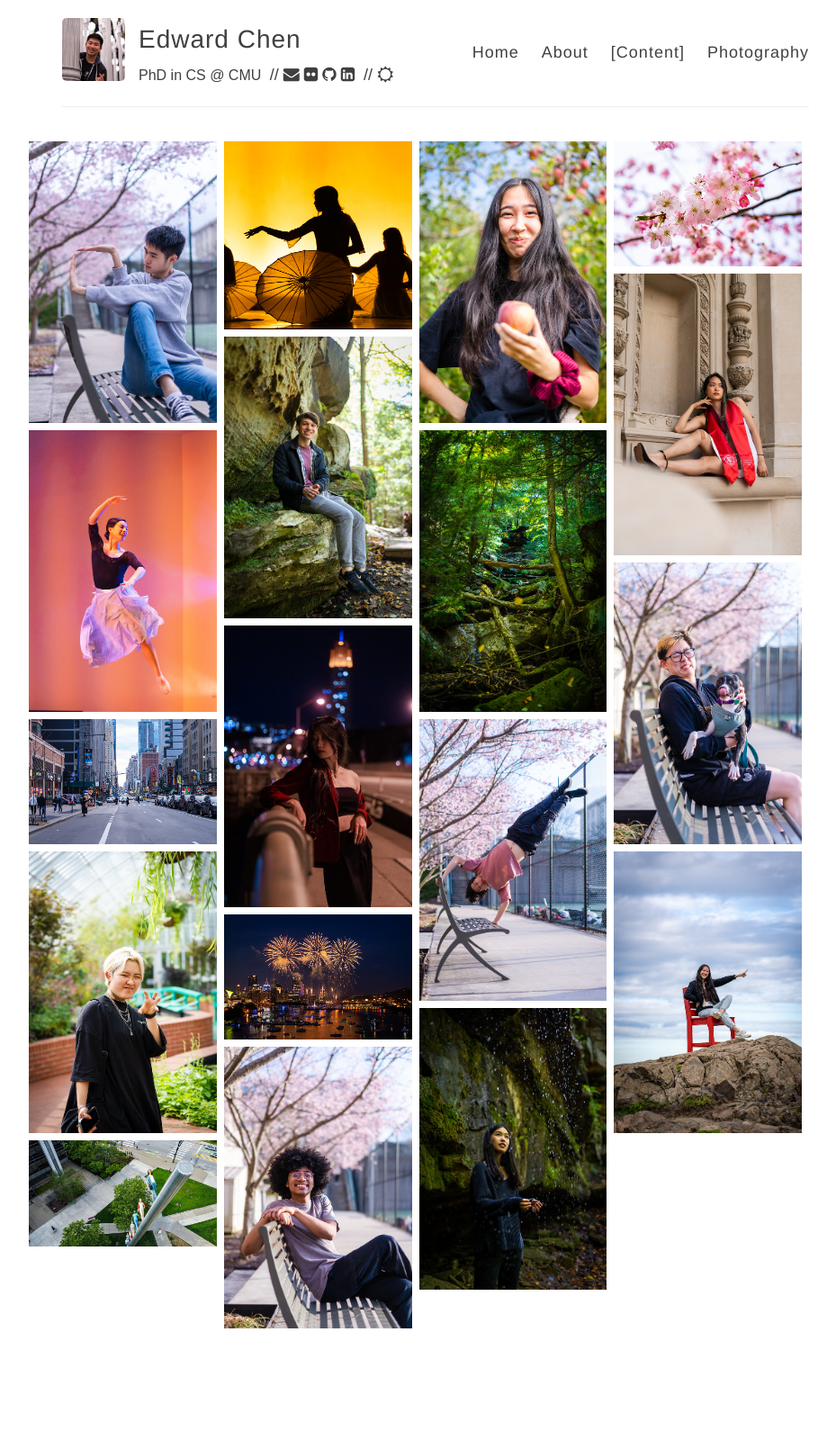
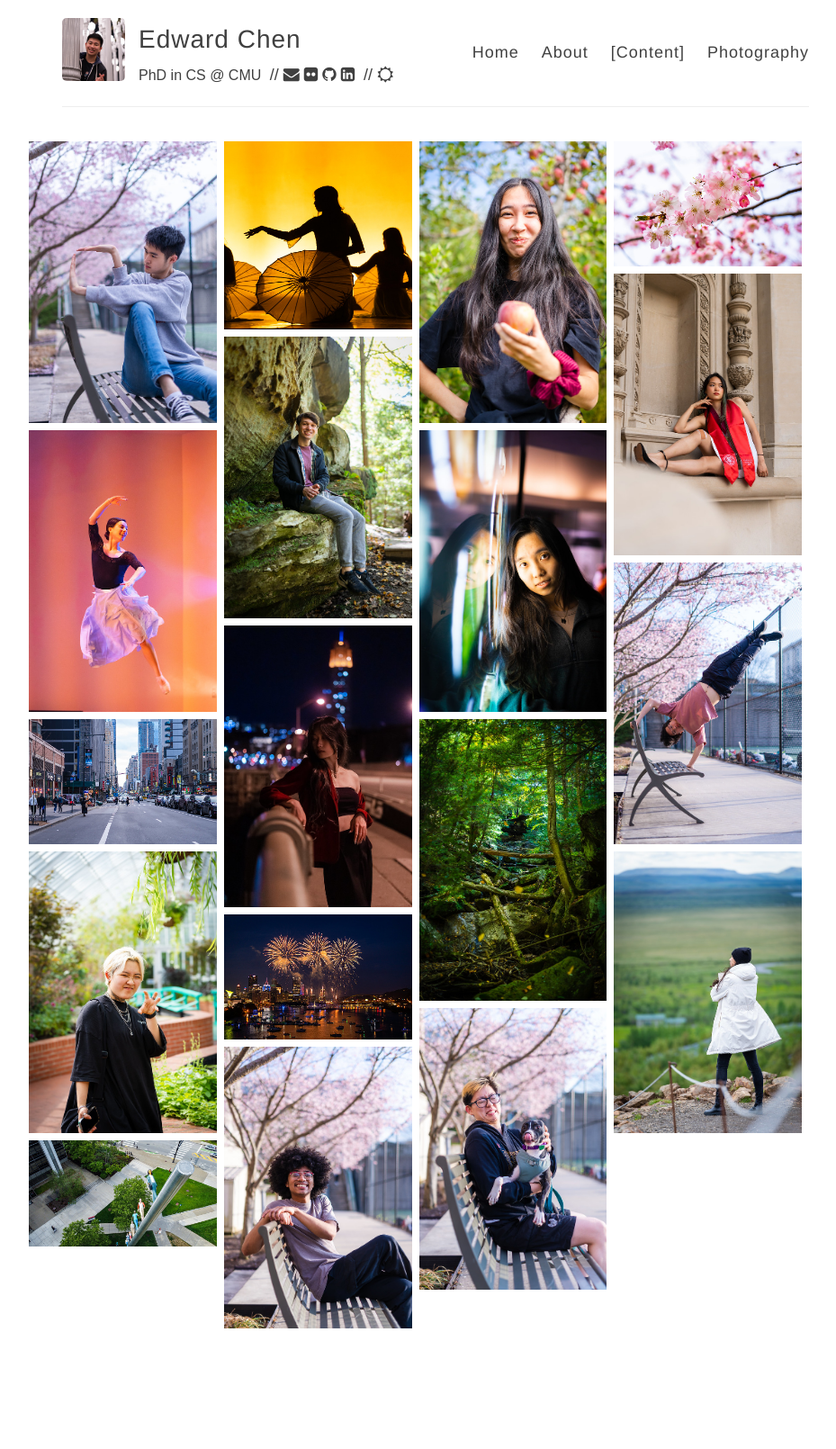
Before and after one commit to edwjchen/edwjchen.github.io, a Jekyll site: the page built from _pages/photography.md, in a window 1280 px wide. Shown: the whole page at 90% size, without its empty margins (156-1085 px from the left). Built offline with Jekyll 4.4.1, drawn with Linux system fonts in a browser that asks for light colours; nearby versions of some CDN libraries.

Commit message:
updated photos

```diff
--- a/_pages/photography.md
+++ b/_pages/photography.md
@@ -80,15 +80,16 @@ body {
   </div>
   <div class="column">
     <img src="/images/photography/hon_apple.jpg" style="width:100%">
+    <img src="/images/photography/clytze.jpg" style="width:100%">
     <img src="/images/photography/forest.jpg" style="width:100%">
-    <img src="/images/photography/stanley_chair.jpg" style="width:100%">
-    <img src="/images/photography/waterfall.jpg" style="width:100%">
+    <img src="/images/photography/alice_dog.jpg" style="width:100%">
+
   </div>
   <div class="column">
     <img src="/images/photography/cherry_blossom.jpg" style="width:100%">
     <img src="/images/photography/clover_grad.jpg" style="width:100%">
-    <img src="/images/photography/alice_dog.jpg" style="width:100%">
-    <img src="/images/photography/caroline_chair.jpg" style="width:100%">
+    <img src="/images/photography/stanley_chair.jpg" style="width:100%">
+    <img src="/images/photography/hokage.jpg" style="width:100%">
   </div>
 </div>
 
```
Also changed, not shown: images/photography/clytze.jpg (added), images/photography/waterfall.jpg (deleted).
